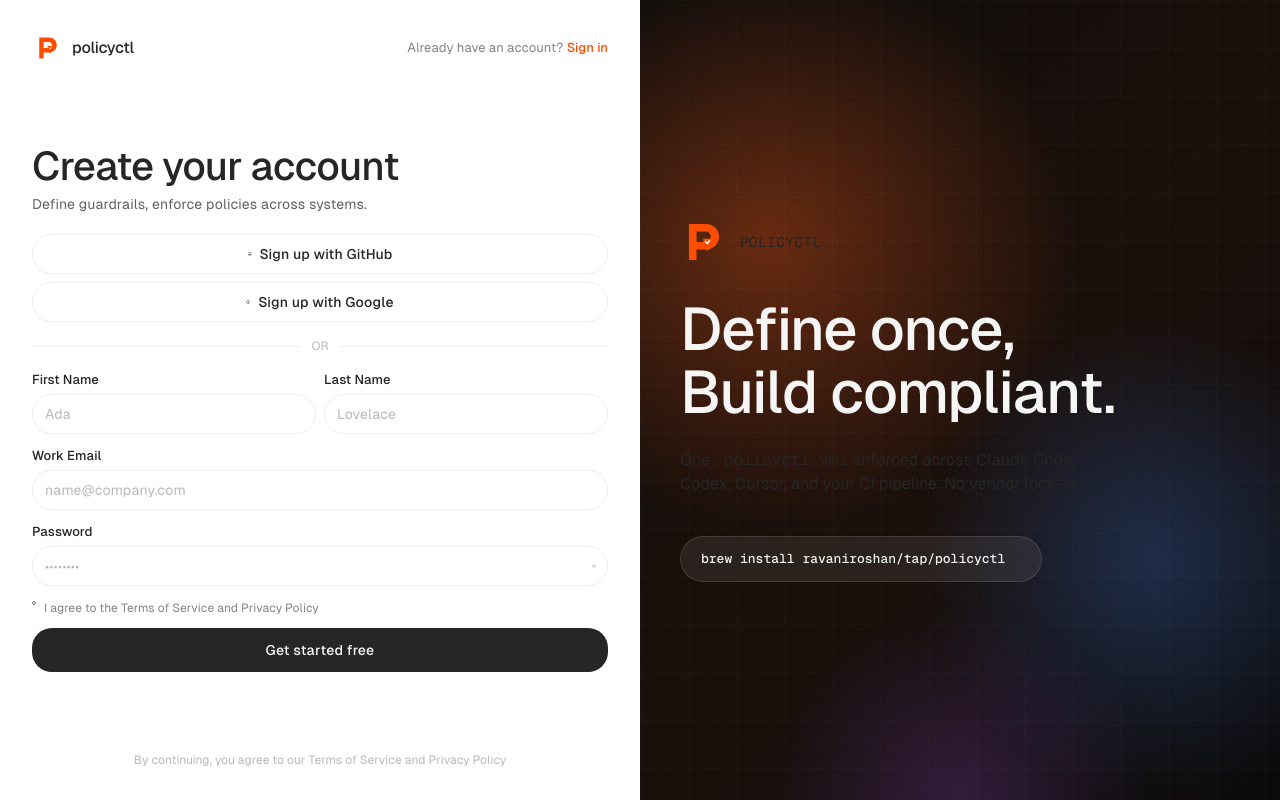
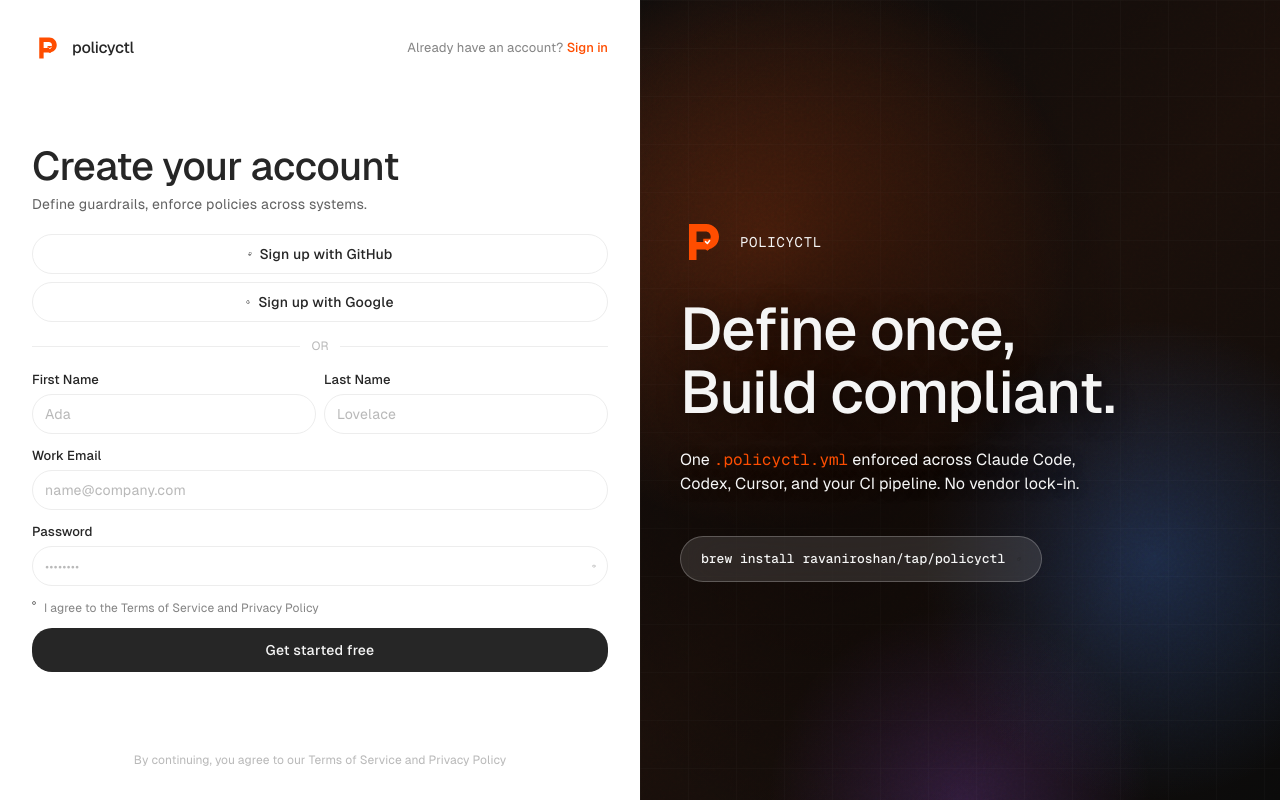
Before and after one commit to RavaniRoshan/policyctl, a React (Vite) app in the folder web/: page /login in a window 1280 px wide. Built offline with nearby package versions, Linux system fonts and the light colour scheme; no server answers.

Commit message:
fix: improve text contrast on auth right panel - white text, dark scrim

```diff
--- a/web/src/main.tsx
+++ b/web/src/main.tsx
@@ -8,7 +8,13 @@
 
 const AUTH0_DOMAIN = "dev-wyyyhy36ogxygyky.us.auth0.com";
 const AUTH0_CLIENT_ID = "91txJu7H0xUBDi6b8gE3073Nwhi2hG1I";
-const REDIRECT_URI = `${window.location.origin}/`;
+// Auth0 sends the redirect_uri exactly as configured. We register BOTH the
+// bare origin and the origin with a trailing slash so social (GitHub/Google)
+// and database callbacks both succeed. Trailing slash is canonical — the
+// auth0-react SDK appends "/" when present.
+const rawOrigin = window.location.origin;
+const ALLOWED_ORIGINS = [rawOrigin, `${rawOrigin}/`];
+const REDIRECT_URI = `${rawOrigin}/`;
 
 createRoot(document.getElementById("root")!).render(
   <React.StrictMode>
--- a/web/src/pages/AuthPage.tsx
+++ b/web/src/pages/AuthPage.tsx
@@ -34,6 +34,9 @@
   };
 
   const handleSocialLogin = (provider: string) => {
+    // Pass `connection` so Auth0 routes directly to GitHub/Google.
+    // The connection must be enabled + have its own callback URL configured
+    // in the Auth0 dashboard (Authentication → Social → GitHub/Google → Settings).
     loginWithRedirect({
       authorizationParams: {
         redirect_uri: REDIRECT_URI,
@@ -254,32 +257,41 @@
 
         {/* Content (centered, fits on a single page) */}
         <div className="relative z-10 flex flex-col justify-center items-start p-40 w-full">
+          {/* Subtle dark scrim behind the content to ensure text contrast */}
+          <div
+            className="absolute inset-0 pointer-events-none"
+            style={{
+              background:
+                "radial-gradient(ellipse 70% 80% at 30% 50%, rgba(0,0,0,0.55), transparent 70%)",
+            }}
+          />
+
           {/* Floating logo mark */}
-          <div className="mb-32 inline-flex items-center gap-12 text-accent-white/90">
+          <div className="mb-32 relative inline-flex items-center gap-12">
             <PolicyctlMark size={48} className="text-heat-100" />
-            <span className="font-mono text-mono-medium uppercase tracking-wider text-body-medium">
+            <span className="font-mono text-mono-medium uppercase tracking-wider text-body-medium text-accent-white">
               policyctl
             </span>
           </div>
 
-          <h2 className="text-title-h1 text-accent-white tracking-tight leading-[1.05] mb-24">
+          <h2 className="relative text-title-h1 text-accent-white tracking-tight leading-[1.05] mb-24" style={{ textShadow: "0 2px 24px rgba(0,0,0,0.5)" }}>
             Define once,<br />Build compliant.
           </h2>
 
-          <p className="text-body-large text-accent-white/72 max-w-400 leading-26 mb-40">
-            One <span className="font-mono text-accent-white/90">.policyctl.yml</span> enforced
+          <p className="relative text-body-large text-accent-white max-w-400 leading-26 mb-40" style={{ textShadow: "0 1px 12px rgba(0,0,0,0.6)" }}>
+            One <span className="font-mono text-heat-100">.policyctl.yml</span> enforced
             across Claude Code, Codex, Cursor, and your CI pipeline. No vendor lock-in.
           </p>
 
           {/* CLI Pill */}
-          <div className="inline-flex items-center gap-12 px-20 py-12 rounded-full bg-white-alpha-8 backdrop-blur-xl border border-white-alpha-12">
+          <div className="relative inline-flex items-center gap-12 px-20 py-12 rounded-full bg-white-alpha-12 backdrop-blur-xl border border-white-alpha-24">
             <code className="text-mono-small text-accent-white">
               brew install ravaniroshan/tap/policyctl
             </code>
             <button
               onClick={copyCommand}
               aria-label="Copy install command"
-              className="text-accent-white/60 hover:text-accent-white transition-colors"
+              className="text-accent-white/80 hover:text-accent-white transition-colors"
             >
               {copied ? <Check className="size-4" /> : <Copy className="size-4" />}
             </button>
```
